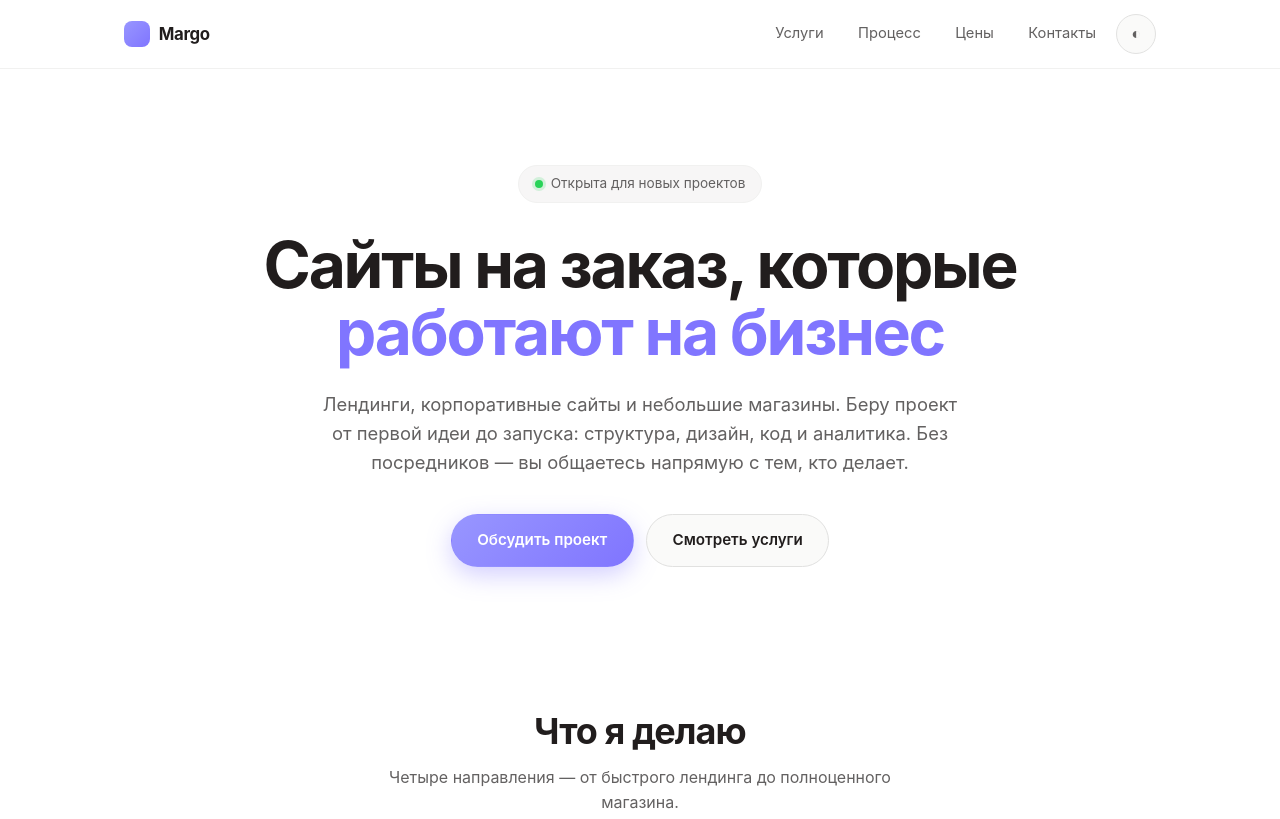
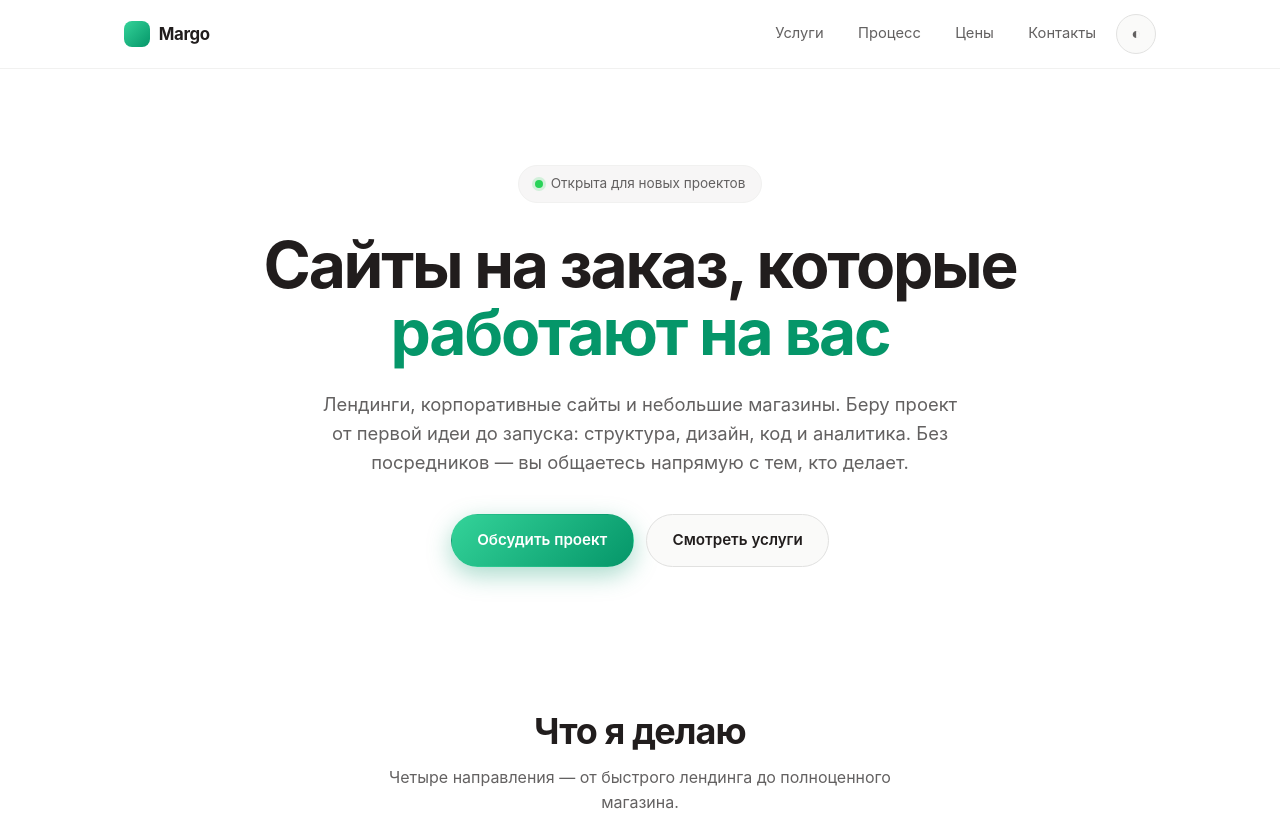
Before and after one commit to margaritacervockina79-dotcom/2, a plain HTML site: page index.html in a window 1280 px wide. Shown: the top 819 px of the page. Drawn offline with Linux system fonts and the light colour scheme.

Commit message:
Замена фиолетового акцента на изумрудный, новый заголовок «работают на вас»

```diff
--- a/index.html
+++ b/index.html
@@ -6,7 +6,7 @@
 <title>Margo — сайты на заказ</title>
 <meta name="description" content="Создание сайтов на заказ: лендинги, корпоративные сайты и магазины. Дизайн, разработка и запуск под ключ.">
 <style>
-/* Style reference: aave.com — light warm grays, soft purple accent, rounded panels, pill buttons.
+/* Style reference: aave.com — light warm grays, soft emerald accent, rounded panels, pill buttons.
    Typography: Aave uses custom "Aave Repro"; closest available pairing is Inter/system with tight tracking. */
 :root{
   --font-sans: "Inter Variable", Inter, ui-sans-serif, system-ui, -apple-system, BlinkMacSystemFont, "Segoe UI", Roboto, "Helvetica Neue", Arial, sans-serif;
@@ -21,10 +21,10 @@
   --fg-1: #211d1d;
   --fg-2: #636161;
   --fg-3: #8f8e8e;
-  --purple-1: #9896ff;
-  --purple-3: #978eff;
-  --rich-purple: #8075ff;
-  --purple-8: #e5e5ff;
+  --purple-1: #34d399;
+  --purple-3: #2ed598;
+  --rich-purple: #059669;
+  --purple-8: #d1fae5;
   --shadow-soft: 0 1px 2px rgba(38,34,40,.04), 0 8px 24px rgba(38,34,40,.05);
 
   --duration-snappy: 350ms;
@@ -42,7 +42,7 @@
   --fg-1: #f4f3f3;
   --fg-2: #b5b3b3;
   --fg-3: #8a8888;
-  --purple-8: #35334d;
+  --purple-8: #17362b;
   --shadow-soft: 0 1px 2px rgba(0,0,0,.3), 0 8px 24px rgba(0,0,0,.35);
 }
 *, *:before, *:after{ box-sizing: border-box; margin: 0; padding: 0; }
@@ -129,9 +129,9 @@ nav a.navlink:hover{ color: var(--fg-1); background: var(--bg-3); }
 }
 .btn-primary{
   background: linear-gradient(135deg, var(--purple-1), var(--rich-purple));
-  color: #fff; box-shadow: 0 8px 24px rgba(128,117,255,.35);
+  color: #fff; box-shadow: 0 8px 24px rgba(5,150,105,.35);
 }
-.btn-primary:hover{ transform: translateY(-2px); box-shadow: 0 12px 32px rgba(128,117,255,.45); color: #fff; }
+.btn-primary:hover{ transform: translateY(-2px); box-shadow: 0 12px 32px rgba(5,150,105,.45); color: #fff; }
 .btn-ghost{
   background: var(--bg-2); border-color: var(--border-2); color: var(--fg-1);
 }
@@ -204,7 +204,7 @@ section.tinted{ background: var(--bg-2); border-block: 1px solid var(--border-1)
   border: 1px solid var(--border-1); border-radius: var(--radius-lg);
   padding: 3rem; box-shadow: var(--shadow-soft);
 }
-[data-theme="dark"] .about-panel{ background: linear-gradient(135deg, #2a2740, var(--bg-panel) 65%); }
+[data-theme="dark"] .about-panel{ background: linear-gradient(135deg, #143128, var(--bg-panel) 65%); }
 .about-panel p{ color: var(--fg-2); max-width: 62ch; margin-bottom: 1rem; }
 .about-panel p:last-child{ margin-bottom: 0; }
 
@@ -271,7 +271,7 @@ footer{ border-top: 1px solid var(--border-1); padding: 2rem 0; }
   <div class="wrap">
     <div class="hero">
       <p class="badge"><span class="dot" aria-hidden="true"></span>Открыта для новых проектов</p>
-      <h1>Сайты на заказ, которые <span class="accent">работают на бизнес</span></h1>
+      <h1>Сайты на заказ, которые <span class="accent">работают на вас</span></h1>
       <p class="lead">Лендинги, корпоративные сайты и небольшие магазины. Беру проект от первой идеи до запуска: структура, дизайн, код и аналитика. Без посредников — вы общаетесь напрямую с тем, кто делает.</p>
       <div class="cta-row">
         <a class="btn btn-primary" href="#contacts">Обсудить проект</a>
```
